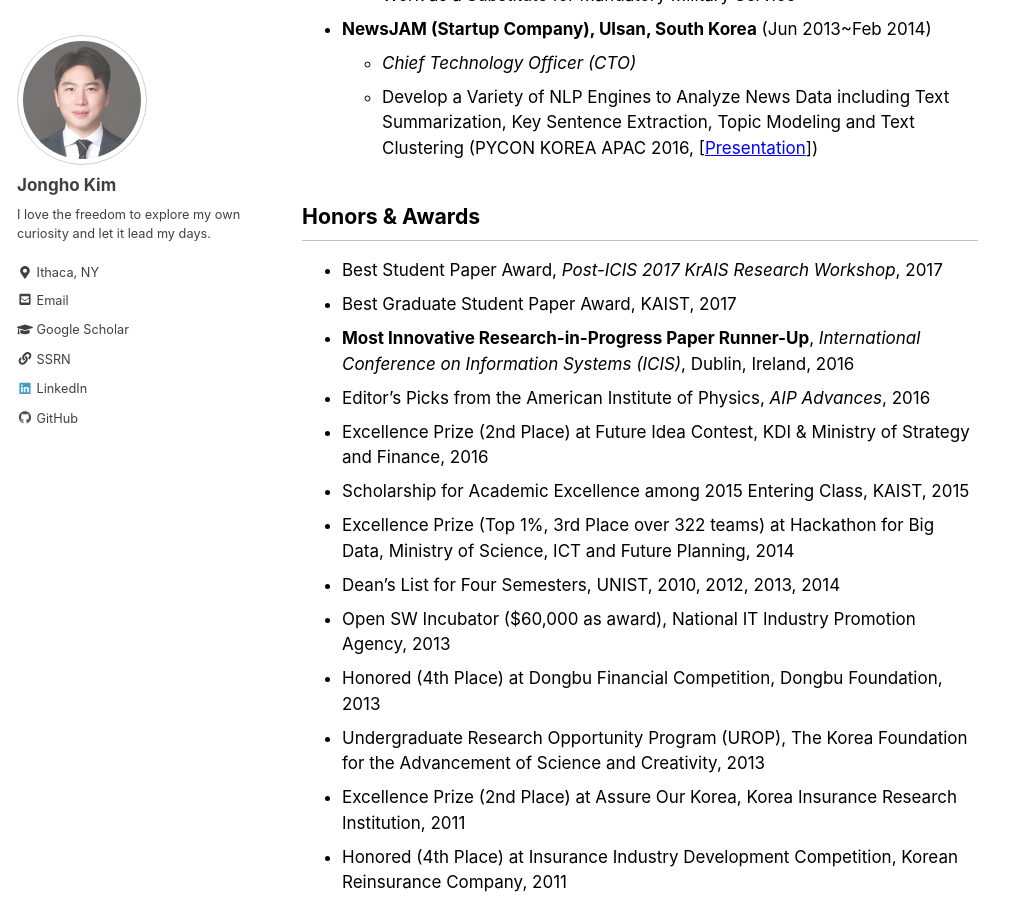
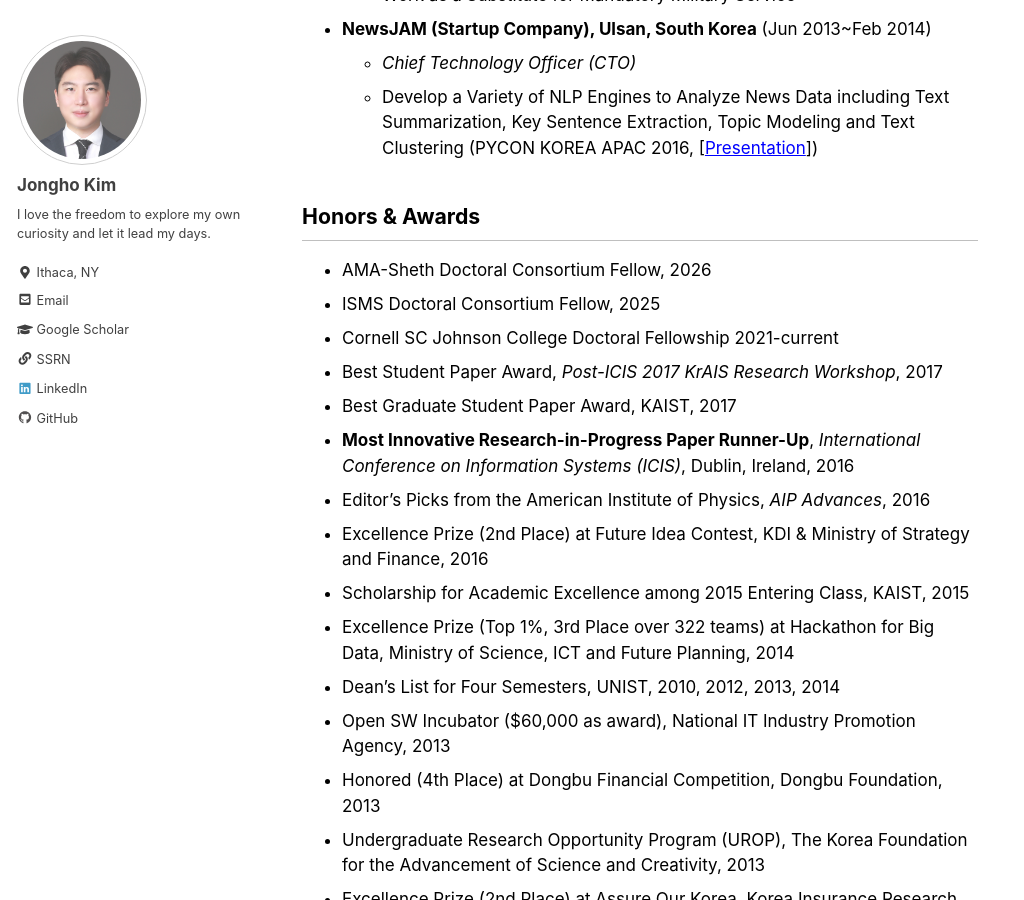
Before and after one commit to jonghkim/jonghkim.github.io, a Jekyll site: the page built from _pages/about.md, in a window 1280 px wide and 900 px high, scrolled down 1737 px. Shown: the whole window, without its empty margins (0-1024 px from the left). Built offline with Jekyll 4.4.1, drawn with Linux system fonts in a browser that asks for light colours.

Commit message:
update award

```diff
--- a/_pages/about.md
+++ b/_pages/about.md
@@ -44,6 +44,9 @@ last_modified_at: 2021-4-15
     - Develop a Variety of NLP Engines to Analyze News Data including Text Summarization, Key Sentence Extraction, Topic Modeling and Text Clustering (PYCON KOREA APAC 2016, [[Presentation](http://bit.ly/2mroROR)])
 
 ## Honors & Awards
+- AMA-Sheth Doctoral Consortium Fellow, 2026
+- ISMS Doctoral Consortium Fellow, 2025
+- Cornell SC Johnson College Doctoral Fellowship 2021-current
 - Best Student Paper Award, *Post-ICIS 2017 KrAIS Research Workshop*, 2017
 - Best Graduate Student Paper Award, KAIST, 2017
 - **Most Innovative Research-in-Progress Paper Runner-Up**, *International Conference on Information Systems (ICIS)*, Dublin, Ireland, 2016
```
